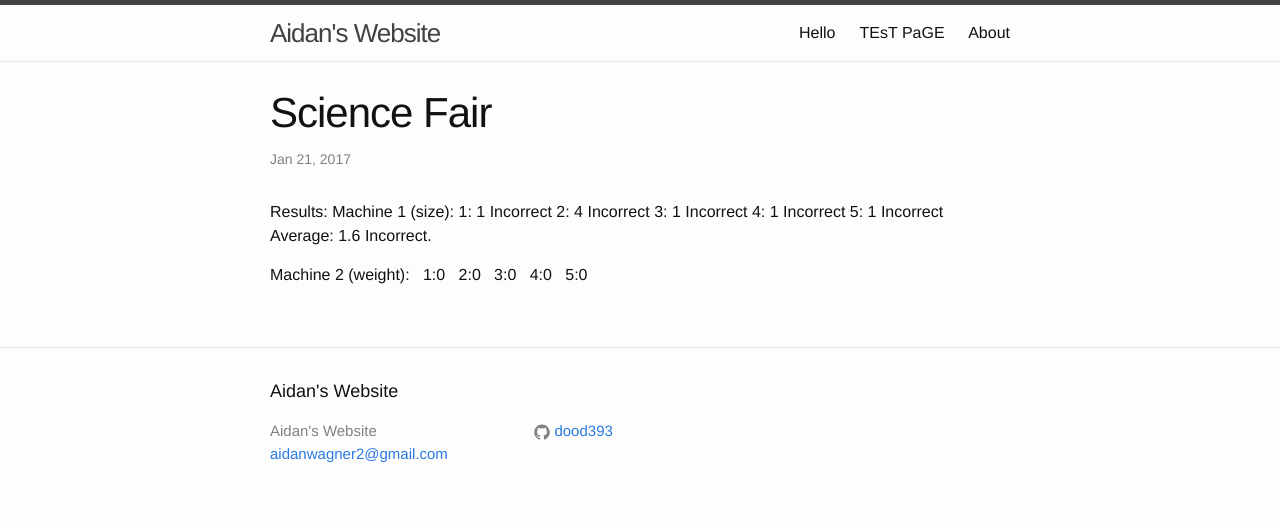
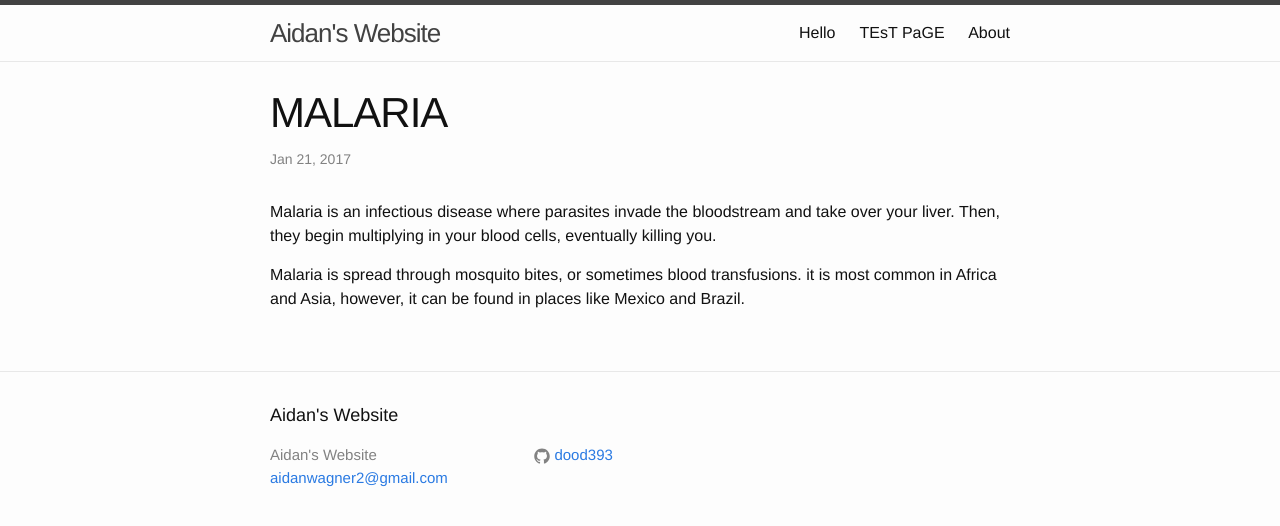
Before and after one commit to dood393/schoolblog, a Jekyll site: the page built from _posts/2017-01-20-Second-Post.markdown, in a window 1280 px wide. Shown: the top 526 px of the page. Built offline with Jekyll 4.4.1, drawn with Linux system fonts in a browser that asks for light colours.

Commit message:
Update 2017-01-20-Second-Post.markdown

```diff
--- a/_posts/2017-01-20-Second-Post.markdown
+++ b/_posts/2017-01-20-Second-Post.markdown
@@ -1,23 +1,9 @@
 ---
 layout: post
-title:  "Science Fair"
+title:  "MALARIA"
 date:   2017-01-21 06:03:29 -0800
-categories: SCIENCE
+categories: INFECTIOUS DISEASES
 ---
-Results:
-  Machine 1 (size):
-    1: 1 Incorrect
-    2: 4 Incorrect
-    3: 1 Incorrect
-    4: 1 Incorrect
-    5: 1 Incorrect
-    Average: 1.6 Incorrect.
+Malaria is an infectious disease where parasites invade the bloodstream and take over your liver. Then, they begin multiplying in your blood cells, eventually killing you.
 
-
-
-  Machine 2 (weight):
-    1:0
-    2:0
-    3:0
-    4:0
-    5:0
+Malaria is spread through mosquito bites, or sometimes blood transfusions. it is most common in Africa and Asia, however, it can be found in places like Mexico and Brazil.
```
